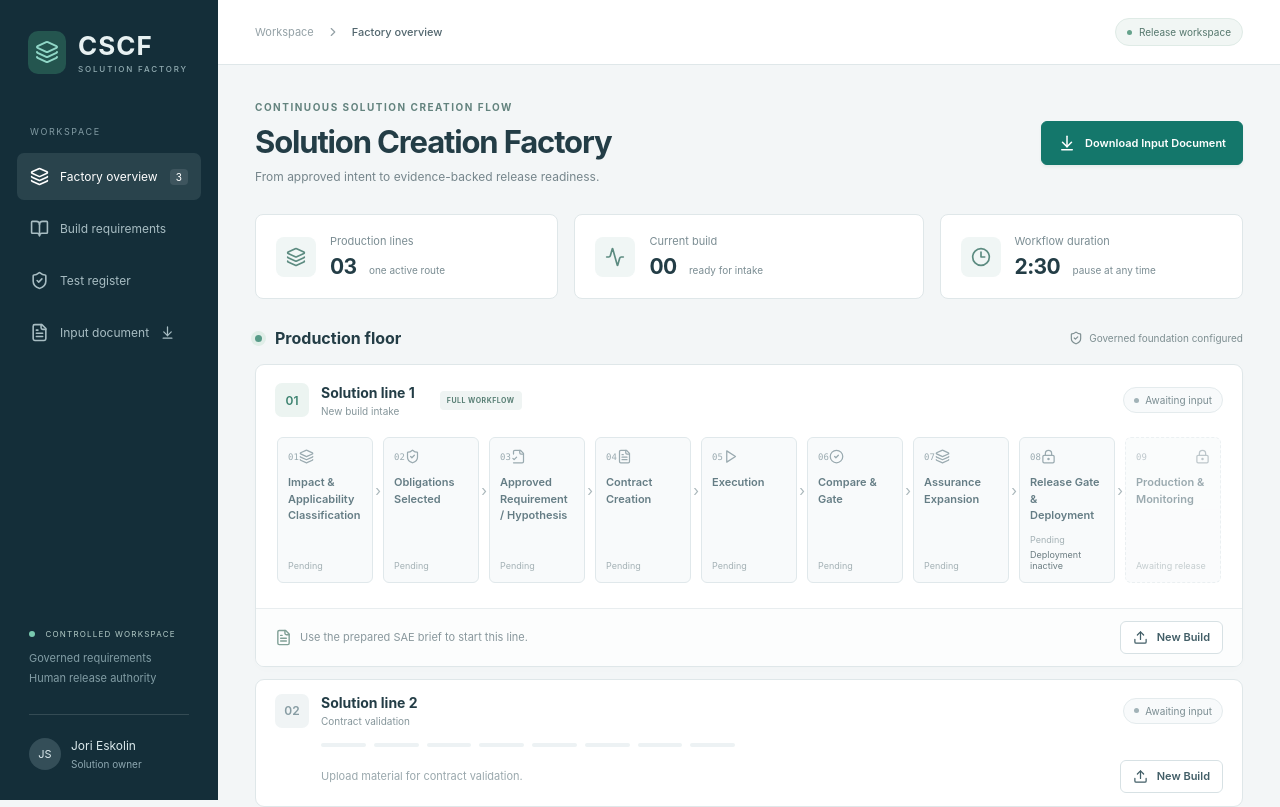
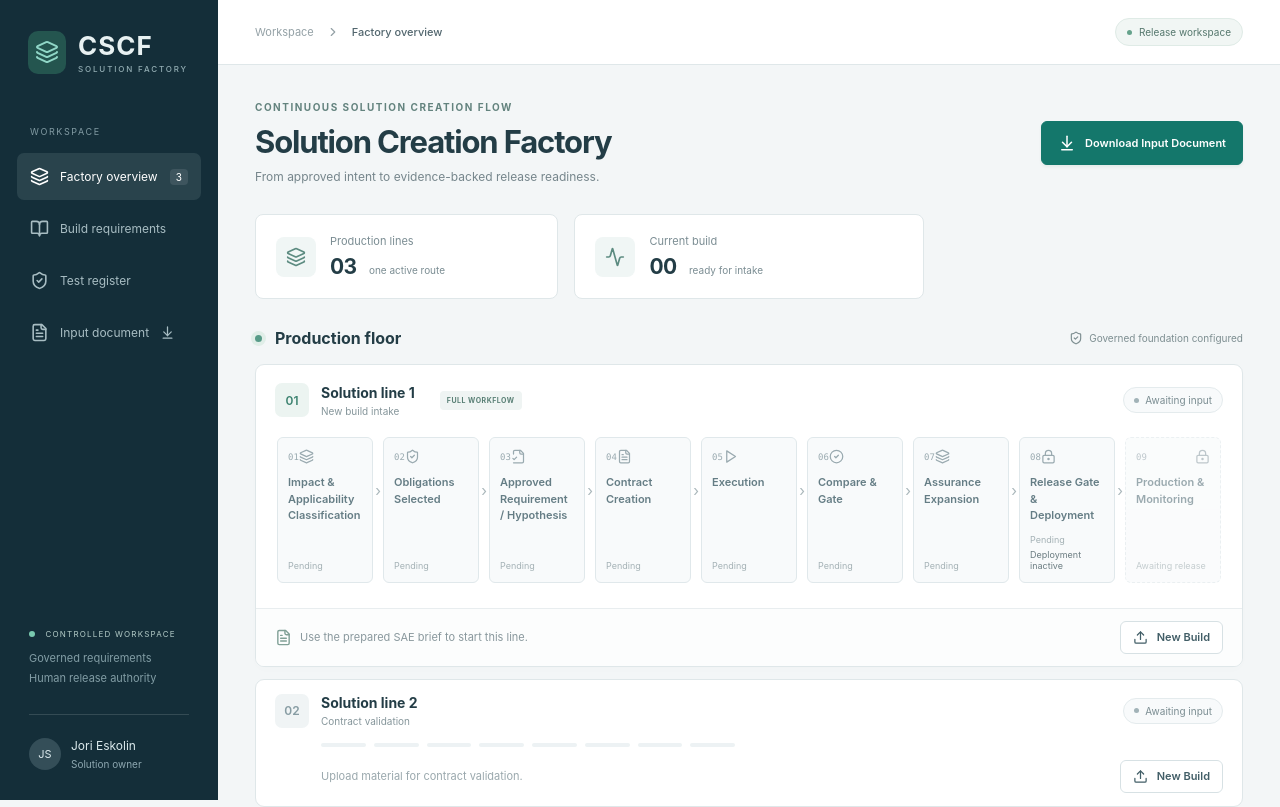
Before and after one commit to jorieskolin-creator/Solution-Factory---Demo, a React (Vite) app: page / in a window 1280 px wide. Shown: the top 807 px of the page. Built offline with nearby package versions, Linux system fonts and the light colour scheme.

Commit message:
Hide workflow duration card until build starts

```diff
--- a/src/App.tsx
+++ b/src/App.tsx
@@ -28,6 +28,7 @@ export default function App() {
   const completed = taskTimeline.filter(t => t.end <= run.elapsed);
   const ready = run.mode === 'ready';
   const activeRun = ['running', 'paused', 'review'].includes(run.mode);
+  const buildStarted = activeRun || run.mode === 'ended';
   const inspectionStage = inspection === null ? null : scenario.stages[inspection];
 
   useEffect(() => {
@@ -90,7 +91,7 @@ export default function App() {
       <main>
         <section className="page-heading"><div><div className="eyebrow">CONTINUOUS SOLUTION CREATION FLOW</div><h1>{view === 'factory' ? 'Solution Creation Factory' : 'Solution Assurance Engine'}</h1><p>{view === 'factory' ? 'From approved intent to evidence-backed release readiness.' : 'One declared baseline. Ten requirements. A traceable approval package.'}</p></div><a className="button primary download-input" href={inputURL} download><ArrowDownToLine size={18}/> Download Input Document</a></section>
         {view === 'tests' ? <TestRegister complete={run.mode === 'review' || run.mode === 'ended'}/> : view === 'requirements' ? <section className="requirements-page"><div className="baseline-header"><FileText/><div><h2>New Build Brief</h2><p>{scenario.id} · Version {scenario.version}</p></div><span className="tag">CONTROLLED BASELINE</span></div><p className="purpose">{scenario.purpose}</p><div className="requirements-grid">{scenario.requirements.map(req => <article className="requirement-card" key={req.id}><span className="mono">{req.id}</span><h3>{req.title}</h3><p>{req.requirement}</p><strong>Acceptance criterion</strong><p>{req.acceptance}</p><div className="requirement-test"><ShieldCheck size={16}/>{req.testId}<span>Domains {req.domain}</span></div></article>)}</div></section> : <>
-          <section className="summary-grid" aria-label="Factory status"><div><span className="stat-icon"><Layers3/></span><div><small>Production lines</small><strong>03 <span>one active route</span></strong></div></div><div><span className="stat-icon"><Activity/></span><div><small>Current build</small><strong>{activeRun || ready ? '01' : '00'} <span>{run.mode === 'ended' ? 'workflow complete' : activeRun || ready ? 'Solution Assurance Engine' : 'ready for intake'}</span></strong></div></div><div><span className="stat-icon"><Clock3/></span><div><small>Workflow duration</small><strong>2:30 <span>pause at any time</span></strong></div></div></section>
+          <section className="summary-grid" aria-label="Factory status"><div><span className="stat-icon"><Layers3/></span><div><small>Production lines</small><strong>03 <span>one active route</span></strong></div></div><div><span className="stat-icon"><Activity/></span><div><small>Current build</small><strong>{activeRun || ready ? '01' : '00'} <span>{run.mode === 'ended' ? 'workflow complete' : activeRun || ready ? 'Solution Assurance Engine' : 'ready for intake'}</span></strong></div></div>{buildStarted && <div><span className="stat-icon"><Clock3/></span><div><small>Workflow duration</small><strong>2:30 <span>pause at any time</span></strong></div></div>}</section>
           <section className="factory-board" aria-label="Production lines"><div className="section-heading"><h2><span className="live-dot"/> Production floor</h2><span className="foundation"><ShieldCheck size={14}/> Governed foundation configured</span></div>
             {[1, 2, 3].map(line => {
               const item = uploads[line - 1]; const isMain = line === 1;
@@ -112,7 +113,7 @@ export default function App() {
           </section>
           <section className="workspace-grid">
             <section className="activity-panel" ref={detailRef} tabIndex={-1} aria-label="Build activity">
-              <div className="section-heading"><h2><Activity size={18}/> {inspectionStage ? 'Stage inspection' : 'Build activity'}</h2>{inspectionStage && <button className="text-button" onClick={() => setInspection(null)}>Return to live activity <ArrowRight size={14}/></button>}{(activeRun || run.mode === 'ended') && <span className="muted mono">{formatTime(run.elapsed)} / 2:30</span>}</div>
+              <div className="section-heading"><h2><Activity size={18}/> {inspectionStage ? 'Stage inspection' : 'Build activity'}</h2>{inspectionStage && <button className="text-button" onClick={() => setInspection(null)}>Return to live activity <ArrowRight size={14}/></button>}{buildStarted && <span className="muted mono">{formatTime(run.elapsed)} / 2:30</span>}</div>
               {run.mode === 'ended' ? <div className="ended-state" role="status"><CircleCheck size={38}/><div className="eyebrow">WORKFLOW COMPLETE</div><h2>DEMO ENDED.</h2><p>Your Solution Assurance Engine walkthrough is complete.</p><button className="button primary" onClick={reset}><RotateCcw size={16}/> Start a new demonstration</button></div> : inspectionStage ? <div className="inspection-content"><span className="eyebrow">STAGE 0{inspectionStage.id} · BLUEPRINT {inspectionStage.nodes}</span><h3>{inspectionStage.name}</h3>{inspectionStage.tasks.map((t, i) => <div className="inspection-task" key={i}><CircleCheck size={17}/><div><h4>{t.title}</h4><p>{t.detail}</p><Refs refs={[...t.refs, ...t.testRefs]}/></div></div>)}</div> : activeRun ? <>
                 <div className="current-task"><div className="task-title-row"><span className={`task-icon ${run.mode === 'running' ? 'working' : ''}`}>{run.mode === 'paused' ? <Pause size={22}/> : run.mode === 'review' ? <LockKeyhole size={22}/> : <Activity size={22}/>}</span><div><span className="eyebrow">STAGE 0{task.stageIndex + 1} · {run.mode === 'review' ? 'HUMAN DECISION' : run.mode === 'paused' ? 'PAUSED' : 'ONGOING TASK'}</span><h3>{run.mode === 'review' ? 'Ready for approval review' : task.title}</h3></div></div><p>{run.mode === 'review' ? 'The evidence package is ready for review. Check test coverage, results and release conditions before your decision.' : task.detail}</p><Refs refs={[...task.refs, ...task.testRefs]}/>{run.hiddenPause && <p className="pause-note">The build paused while this tab was hidden. Resume when you are ready.</p>}<div className="progress-meta"><span>{completed.length} of {taskTimeline.length} tasks complete</span><span>{Math.floor(run.elapsed / TOTAL_SECONDS * 100)}%</span></div><progress value={run.elapsed} max={TOTAL_SECONDS} aria-label="Build progress"/></div>
                 <div className="activity-log"><div className="log-heading">COMPLETED ACTIVITIES <span>{completed.length}</span></div>{[...completed].reverse().map(t => <div className="log-item" key={`${t.stageIndex}-${t.taskIndex}`}><Check size={15}/><div><strong>{t.title}</strong><small>Stage 0{t.stageIndex + 1} · {t.refs.join(' / ')}</small></div><time>{formatTime(t.end)}</time></div>)}{completed.length === 0 && <p className="muted">Completed tasks will appear here as the build progresses.</p>}</div>
```
